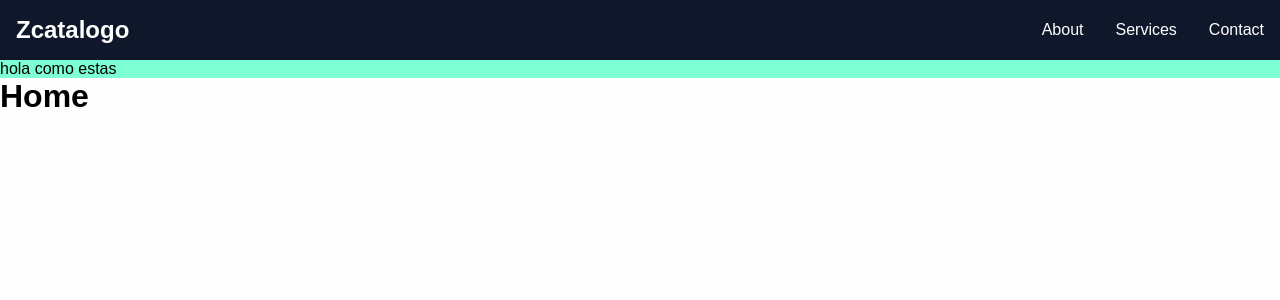
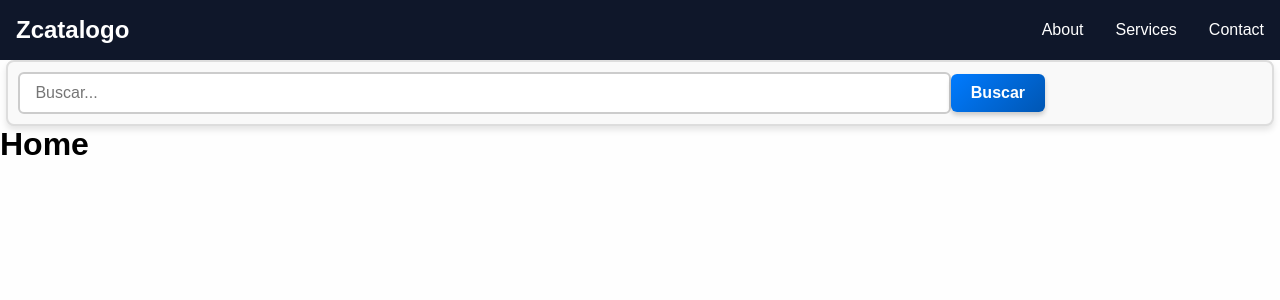
Before and after one commit to N3F1L1M/Frontend, a React (Vite) app: page / in a window 1280 px wide. Shown: the top 300 px of the page. Built offline with nearby package versions, Linux system fonts and the light colour scheme.

Commit message:
css de la barra de busqueda con chat gpt

```diff
--- a/src/components/Barradebusqueda.jsx
+++ b/src/components/Barradebusqueda.jsx
@@ -3,14 +3,17 @@ import "./css/Barradebusqueda.css";
 
 
 
+const Barradebusqueda = () => {
+    return (
+      <div className="search-bar-container">
+        <input
+          type="text"
+          className="search-bar-input"
+          placeholder="Buscar..."
+        />
+        <button className="search-bar-button">Buscar</button>
+      </div>
+    );
+  };
 
-
-const Barradebusqueda = () => {
-  return <div>hola como estas</div>;
-
-
-};
-
-
-
-export default Barradebusqueda;
+  export default Barradebusqueda;
--- a/src/components/css/Barradebusqueda.css
+++ b/src/components/css/Barradebusqueda.css
@@ -1,4 +1,66 @@
-div {
-    background-color: aquamarine;
+/* Contenedor general */
+.search-bar-container {
+    display: block;
+    align-items: center;
+    gap: 8px; /* Espacio entre el input y el botón */
+    padding: 10px;
+    border: 2px solid #ddd;
+    border-radius: 8px;
+    background-color: #f9f9f9;
+    width: 99%;
+    margin: auto;
+    box-shadow: 0 4px 6px rgba(0, 0, 0, 0.1);
+  }
 
-}
+  /* Estilo para el input */
+  .search-bar-input {
+    width: 75%;
+    padding: 10px 15px;
+    border: 2px solid #ccc;
+    border-radius: 6px;
+    font-size: 16px;
+    outline: none;
+    transition: border-color 0.3s ease, box-shadow 0.3s ease;
+  }
+
+  .search-bar-input:focus {
+    border-color: #007BFF;
+    box-shadow: 0 0 5px rgba(0, 123, 255, 0.5);
+  }
+
+  /* Estilo para el botón */
+  .search-bar-button {
+    padding: 10px 20px;
+    background: linear-gradient(135deg, #007BFF, #0056b3);
+    color: white;
+    border: none;
+    border-radius: 6px;
+    font-size: 16px;
+    font-weight: bold;
+    cursor: pointer;
+    transition: background 0.3s ease, transform 0.2s ease, box-shadow 0.3s ease;
+    box-shadow: 0 3px 5px rgba(0, 0, 0, 0.2);
+  }
+
+  .search-bar-button:hover {
+    background: linear-gradient(135deg, #0056b3, #004080);
+    box-shadow: 0 5px 8px rgba(0, 0, 0, 0.3);
+  }
+
+  .search-bar-button:active {
+    transform: scale(0.95);
+    box-shadow: 0 2px 4px rgba(0, 0, 0, 0.2);
+  }
+
+  /* Diseño responsivo */
+  @media (max-width: 600px) {
+    .search-bar-container {
+      flex-direction: column;
+      gap: 12px;
+    }
+
+    .search-bar-input,
+    .search-bar-button {
+      width: 100%;
+    }
+  }
```
